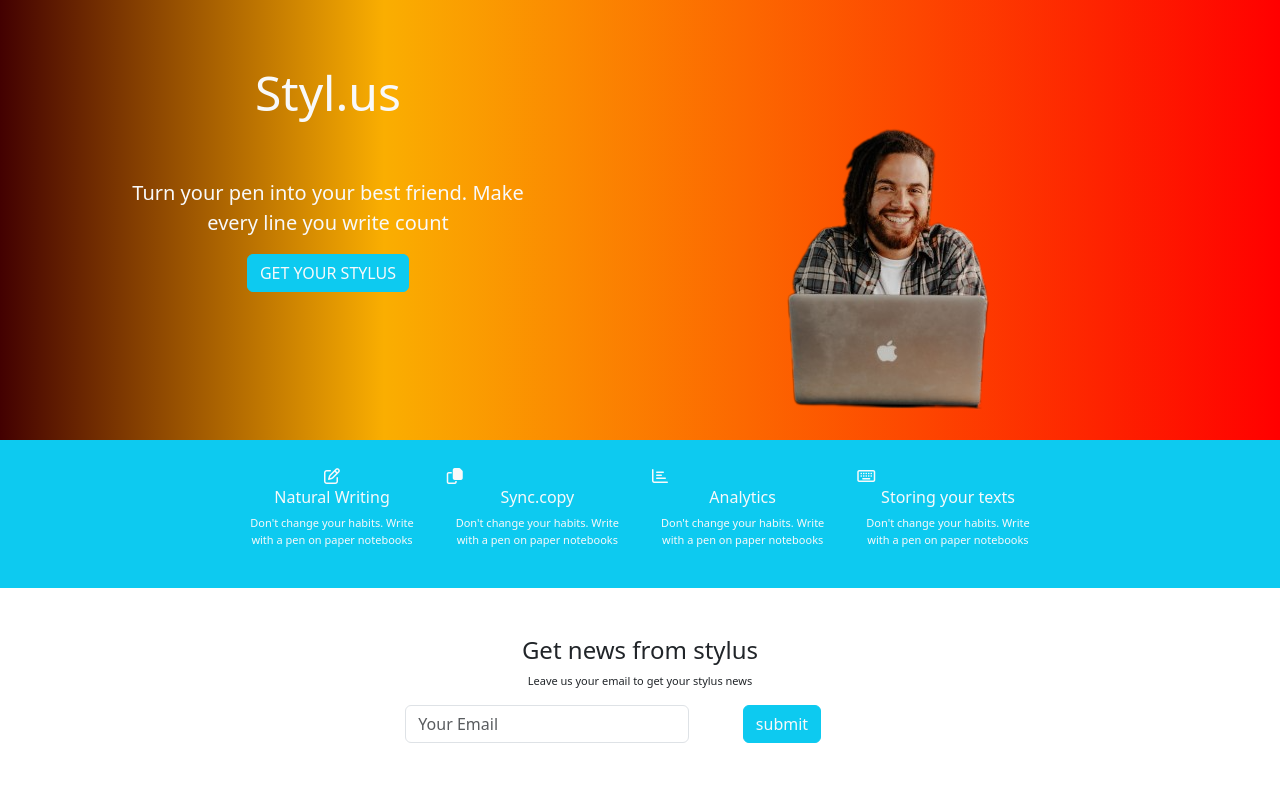
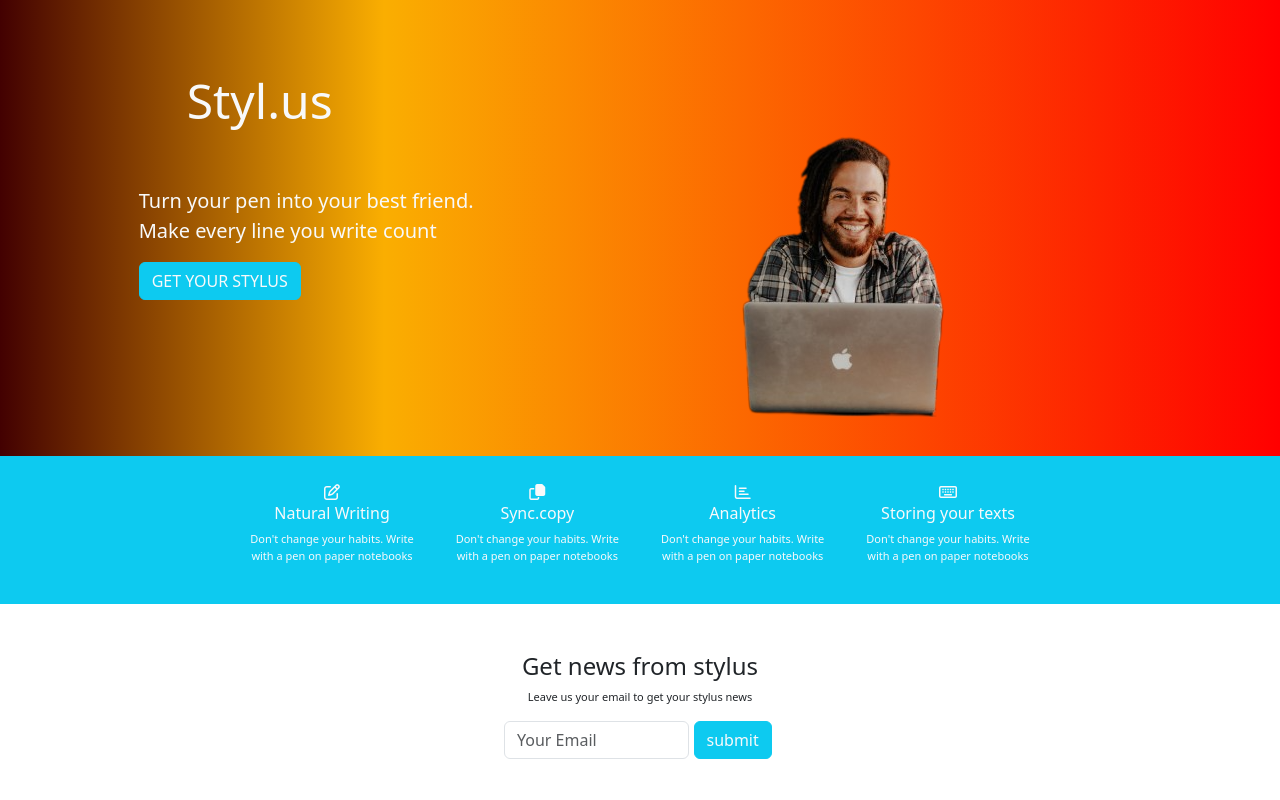
Before and after one commit to heatherflo/cloneSite, a plain HTML site: page index.html in a window 1280 px wide. Shown: the top 800 px of the page. Drawn offline with nearby package versions, Linux system fonts and the light colour scheme; grey boxes are pictures that could not be loaded.

Commit message:
final changes

```diff
--- a/index.html
+++ b/index.html
@@ -13,7 +13,7 @@
 <body>
   <!-- header -->
   <header class="container-fluid text-light">
-    <div class="row d-flex text-center justify-content-between p-3">
+    <div class="row d-flex justify-content-between p-4">
       <div class="col-1"></div>
       <div class="col-4">
         <h1 class=" p-5 title-font ">Styl.us</h1>
@@ -40,17 +40,29 @@
         <p class="text-center p-font">Don't change your habits. Write with a pen on paper notebooks</p>
       </div>
       <div class="col-2">
-        <i class="far fa-copy"></i>
+        <div class="text-center">
+          <i class="far fa-copy"></i>
+
+        </div>
+
         <h6 class="text-center">Sync.copy</h6>
         <p class="text-center p-font">Don't change your habits. Write with a pen on paper notebooks</p>
       </div>
       <div class="col-2">
-        <i class="far fa-chart-bar"></i>
+        <div class="text-center">
+          <i class="far fa-chart-bar"></i>
+
+        </div>
+
         <h6 class="text-center">Analytics</h6>
         <p class="text-center p-font">Don't change your habits. Write with a pen on paper notebooks</p>
       </div>
       <div class="col-2">
-        <i class="far fa-keyboard"></i>
+        <div class="text-center">
+          <i class="far fa-keyboard"></i>
+
+        </div>
+
         <h6 class="text-center">Storing your texts</h6>
         <p class="text-center p-font">Don't change your habits. Write with a pen on paper notebooks</p>
       </div>
@@ -67,11 +79,11 @@
             <label for="staticEmail2" class="visually-hidden">Email</label>
             <input type="text" readonly class="form-control-plaintext" id="staticEmail2" >
           </div> -->
-          <div class="col-3 pe-0">
+          <div class="col-2 pe-0">
             <label for="inputPassword2" class="visually-hidden">Password</label>
             <input type="password" class="form-control" id="inputPassword2" placeholder="Your Email">
           </div>
-          <div class="col-2 ps-0 ms-0">
+          <div class="col-1 ps-0 ms-0">
             <button type="submit" class="btn text-light btn-info mb-3">submit</button>
           </div>
         </form>
```
